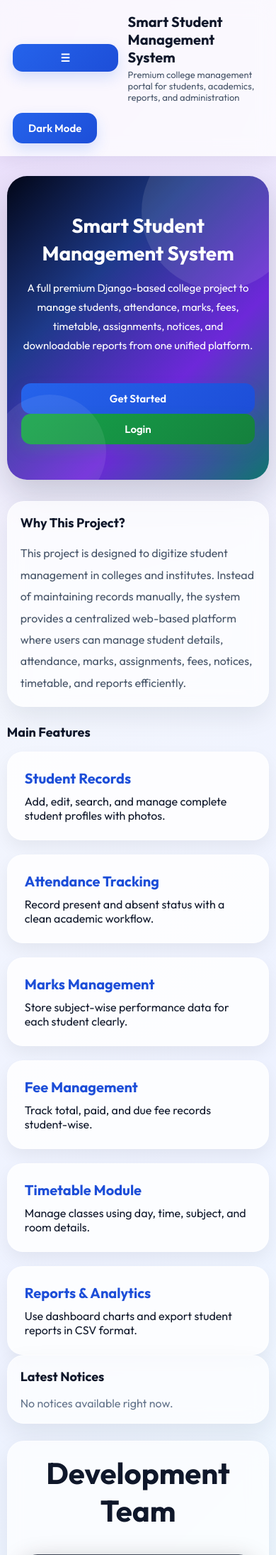
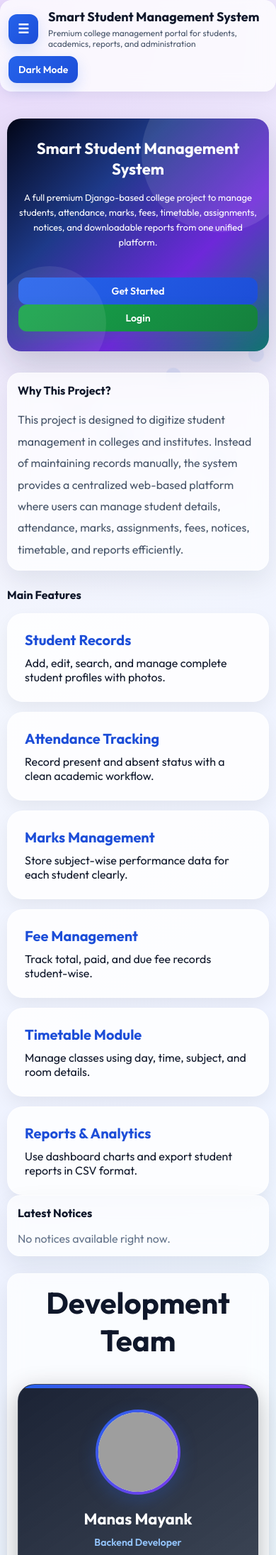
Before and after one commit to manas2801/smart-student-management-system, a Django app: page / in a window 390 px wide. Shown: the top 2191 px of the page at 71% size. Run offline with Django 5.2, Linux system fonts and the light colour scheme; data that the repository does not hold is empty; grey boxes are pictures that could not be loaded.

Commit message:
Improved mobile UI and fixed team images

```diff
--- a/main/templates/base.html
+++ b/main/templates/base.html
@@ -784,7 +784,6 @@ transform:translateX(50%);
 
 
 /* MOBILE RESPONSIVE DESIGN */
-
 @media (max-width:900px){
 
     .layout{
@@ -795,79 +794,74 @@ transform:translateX(50%);
         width:100%;
         height:auto;
         position:relative;
-
         max-height:0;
         overflow:hidden;
-
-        padding-top:0;
-        padding-bottom:0;
-
+        padding:0;
         transition:0.4s ease;
     }
 
     .sidebar.show{
         max-height:1000px;
+        padding:14px 0;
+        overflow-y:auto;
+    }
 
-        padding-top:24px;
-        padding-bottom:24px;
+    .sidebar a{
+        display:flex !important;
+        padding:10px 18px;
+        font-size:14px;
     }
 
     #menuToggle{
-        display:inline-block;
+        display:inline-flex;
+        align-items:center;
+        justify-content:center;
+        width:42px;
+        height:42px;
+        font-size:18px;
+    }
+
+    .content{
+        width:100%;
+        padding:10px;
     }
 
     .topbar{
-        padding:18px;
-        gap:14px;
+        padding:12px;
+        gap:10px;
+        border-radius:16px;
     }
 
     .topbar h2{
-        font-size:20px;
+        font-size:18px;
     }
 
     .topbar p{
-        font-size:13px;
-    }
-
-    .content{
-        width:95%;
+        font-size:12px;
     }
 
     .hero{
-        padding:50px 20px;
+        padding:28px 16px;
+        border-radius:20px;
     }
 
     .hero h1{
-        font-size:28px;
-        line-height:1.4;
+        font-size:22px;
+        line-height:1.3;
     }
 
     .hero p{
-        font-size:15px;
+        font-size:13px;
+        line-height:1.6;
     }
 
     .card{
-        padding:18px;
+        padding:14px;
+        border-radius:18px;
     }
 
     .section-title{
-        font-size:18px;
-    }
-
-    table{
-        display:block;
-        overflow-x:auto;
-        white-space:nowrap;
-    }
-
-    .top-actions{
-        flex-direction:column;
-    }
-
-    .btn,
-    .top-actions .btn{
-        width:100%;
-        text-align:center;
+        font-size:16px;
     }
 
     .grid-4,
@@ -878,44 +872,74 @@ transform:translateX(50%);
     .form-grid,
     .chart-grid{
         grid-template-columns:1fr !important;
+        gap:14px;
+    }
+
+    table{
+        display:block;
+        overflow-x:auto;
+        white-space:nowrap;
+        font-size:13px;
+    }
+
+    .top-actions{
+        flex-direction:column;
+        gap:10px;
+    }
+
+    .btn,
+    .top-actions .btn{
+        width:100%;
+        padding:10px 14px;
+        font-size:14px;
+        border-radius:12px;
+        text-align:center;
     }
 
     input,
     textarea,
     select{
         font-size:14px;
+        padding:10px 12px;
     }
 
     .student-photo{
-        width:120px;
-        height:120px;
+        width:90px;
+        height:90px;
     }
 
     .login-card{
-        padding:28px;
+        padding:20px;
+        border-radius:20px;
     }
 
     .profile-header{
-        padding:24px;
+        padding:18px;
     }
 
     .profile-header h1{
-        font-size:24px;
+        font-size:20px;
     }
 
     .chat-header{
-        padding:24px;
+        padding:18px;
     }
 
     .chat-header h1{
-        font-size:26px;
+        font-size:20px;
     }
 
     canvas{
-        height:260px !important;
+        height:220px !important;
+    }
+
+    img{
+        max-width:100%;
+        height:auto;
     }
 
 }
+
 .page-transition{
 
     animation:pageFade 0.5s ease;
--- a/main/templates/home.html
+++ b/main/templates/home.html
@@ -123,7 +123,7 @@
 
     color:white;
 
-    font: size 22px;
+    font-size: 22px;
 }
 
 .team-role{
```
Also changed, not shown: main/static/images/akmal_pic.jpg (renamed from main/static/images/akmal_pic.jpeg), main/static/images/currentimg.jpg (renamed from main/static/images/currentimg.jpeg), main/static/images/devashish_pic.jpg (renamed from main/static/images/devashish_pic.jpeg).
